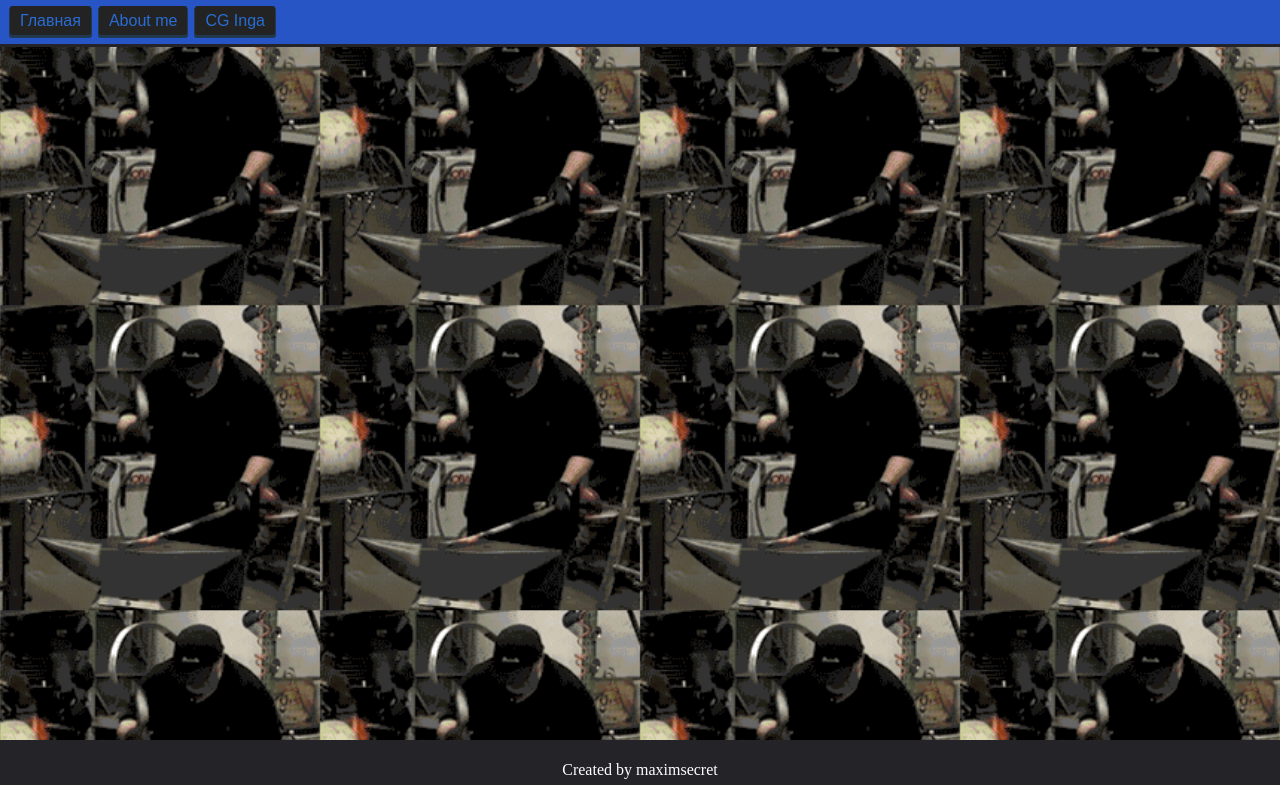
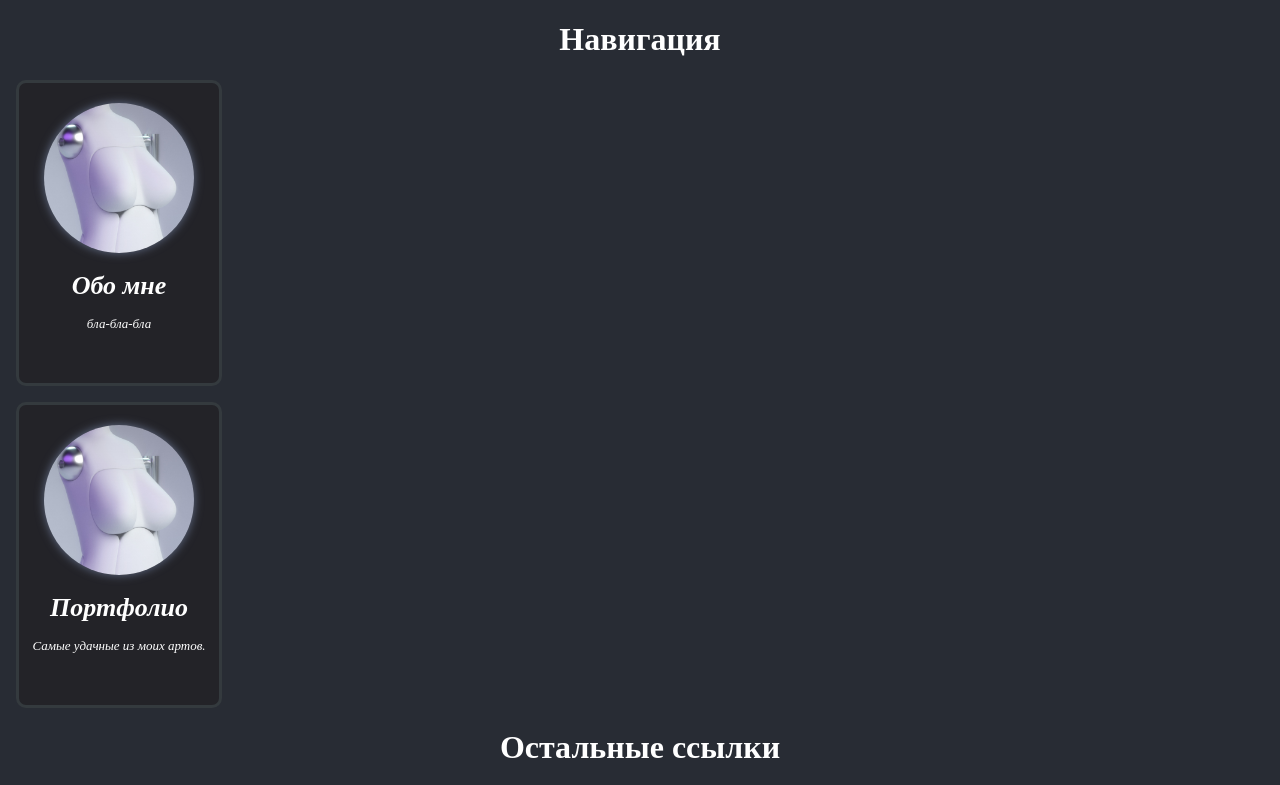
Before and after one commit to maximsecret/maximsecret.github.io, a plain HTML site: page index.html in a window 1280 px wide. Shown: the top 785 px of the page. Drawn offline with Linux system fonts and the light colour scheme; grey boxes are pictures that could not be loaded.

Commit message:
update 2

```diff
--- a/index.html
+++ b/index.html
@@ -5,22 +5,91 @@
   <meta charset="utf-8">
   <link rel="shortcut icon" href="favicon.ico?3">
   <title>maximsecret</title>
-  <link rel="stylesheet" href="style.css">
-  <link rel="stylesheet" href="indev.css">
+  <link rel="stylesheet" href="style2.css">
+  <!-- <link rel="stylesheet" href="indev.css"> -->
 </head>
 
 <body>
   <div class="wrapper">
     <div class="content">
-      <div id="navigation">
-        <a href="index.html">Главная</a>
-        <a href="about_me.html">About me</a>
-        <a href="inga.html">CG Inga</a>
+
+      <div class="main">
+        <h1>Навигация</h1>
       </div>
+      <div class="main">
+
+        <!-- <a href="about_me.html"><article class="klavento"></article></a> -->
+
+
+        <div class="klavento">
+          <a href="about_me.html"><img src="img/logo/boobs.jpg" alt="" /></a>
+          <h1>Обо мне</h1>
+          <p>
+            бла-бла-бла
+          </p>
+
+        </div>
+        <div class="klavento">
+          <!-- <div><a href="inga.html">I</a></div> -->
+          <a href="https://drive.google.com/folderview?id=0B5JXAeklZwW3cGs4d1FWSGRxNWs&usp=sharing"><img src="img/logo/boobs.jpg" alt="" /></a>
+          <h1>Портфолио</h1>
+          <p>
+            Самые удачные из моих артов.
+          </p>
+        </div>
+
+
+
+
+      </div>
+
+      <div class="main">
+        <h1>Остальные ссылки</h1>
+      </div>
+      <div class="main">
+
+        <addr title="В разработке">
+        <img src="img/processed.gif" width=460 />
+      </addr>
+        <!-- <div class="klavento">
+          <a href="https://www.youtube.com/user/Demontant/videos"><img src="img/logo/boobs.jpg" alt="" /></a>
+          <h1>Youtube</h1>
+          <p>
+            Описание
+          </p>
+        </div>
+
+        <div class="klavento">
+          <a href="#"><img src="img/logo/boobs.jpg" alt="" /></a>
+          <h1>Vk</h1>
+          <p>
+            Описание
+          </p>
+        </div>
+
+        <div class="klavento">
+          <a href="#"><img src="img/logo/boobs.jpg" alt="" /></a>
+          <h1>Tumbler</h1>
+          <p>
+            Описание
+          </p>
+        </div>
+
+        <div class="klavento">
+          <a href="#"><img src="img/logo/boobs.jpg" alt="" /></a>
+          <h1>Twitch</h1>
+          <p>
+            Описание
+          </p>
+        </div> -->
+      </div>
+
     </div>
+
     <div class="footer">
       <p>Created by maximsecret</p>
     </div>
+  </div>
 
   </div>
 </body>
--- /dev/null
+++ b/style2.css
@@ -0,0 +1,72 @@
+html, body {
+    margin: 0;
+    padding: 0;
+    background: #282c34;
+    color: white;
+    height: 100%;
+    text-align: center;
+    box-sizing: border-box
+    /*   padding: 10px 10px; */
+}
+
+
+.wrapper {
+    display: flex;
+    flex-direction: column;
+    height: 100%;
+    margin: 0 auto;
+    min-height: 100%:
+}
+.content {
+    flex: 1 0 auto;
+}
+.footer {
+    flex: 0 0 auto;
+    background-color: #232328;
+/*     padding-top: 30px; */
+    padding-top: 5px;
+    padding-bottom: 5px;
+}
+.footer p {
+/*     padding-bottom: 30px; */
+    text-align: center;
+}
+/* .github{
+/*     position: absolute; */
+    right: 0;
+    bottom: 25px;
+    width: 25px;
+} */
+
+.main{
+    padding: 25px;
+    background-color: #2E333E;
+}
+
+
+.klavento{
+    display: -moz-deck;
+    background-color: #232328;
+    width: 200px;
+    height: 300px;
+    margin: 16px;
+    color: white;
+
+    border-radius: 10px;
+    border-style: solid;
+    border-color: #343A3E;
+
+    line-height: 20.2px;
+    font-size: small;
+    font-style: oblique;
+}
+.klavento img{
+    max-width: 150px;
+    border-radius: 100px;
+    box-shadow: 0 0 10px #626D87;
+    margin-top: 20px;
+}
+
+.klavento span{
+    background-color: red;
+}
```
Also changed, not shown: about_me.html (+6 -6 lines), inga.html (+7 -1 lines), img/inga/banananana.png (added), img/inga/gita1.png (added), img/logo/boobs.jpg (added), img/logo/github.png (added), 2 other files.
